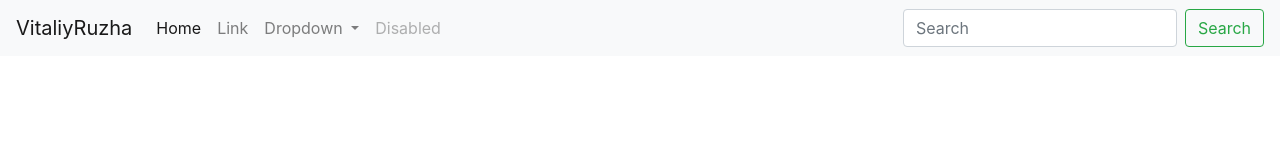
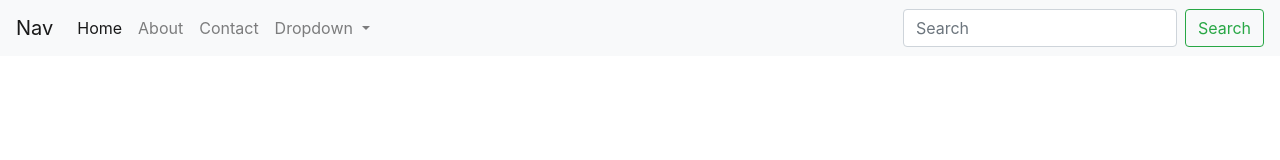
Before and after one commit to VitaliyRuzha/vitaliyruzha.github.io, a plain HTML site: page index.html in a window 1280 px wide. Drawn offline with nearby package versions, Linux system fonts and the light colour scheme.

Commit message:
Update index.html

```diff
--- a/index.html
+++ b/index.html
@@ -1,3 +1,4 @@
+
 
 <!DOCTYPE html>
 <html>
@@ -10,7 +11,7 @@
 </head>
 <body>
 <nav class="navbar navbar-expand-lg navbar-light bg-light">
-<a class="navbar-brand" href="#">VitaliyRuzha</a>
+<a class="navbar-brand" href="#">Nav</a>
 <button class="navbar-toggler" type="button" data-toggle="collapse" data-target="#navbarSupportedContent" aria-controls="navbarSupportedContent" aria-expanded="false" aria-label="Toggle navigation">
 <span class="navbar-toggler-icon"></span>
 </button>
@@ -20,8 +21,11 @@
 <a class="nav-link" href="#">Home <span class="sr-only">(current)</span></a>
 </li>
 <li class="nav-item">
-<a class="nav-link" href="#">Link</a>
+<a class="nav-link" href="#"> About </a>
 </li>
+<li class="nav-item">
+    <a class="nav-link" href="#"> Contact </a>
+    </li>
 <li class="nav-item dropdown">
 <a class="nav-link dropdown-toggle" href="#" id="navbarDropdown" role="button" data-toggle="dropdown" aria-haspopup="true" aria-expanded="false">
 Dropdown
@@ -34,7 +38,6 @@ Dropdown
 </div>
 </li>
 <li class="nav-item">
-<a class="nav-link disabled" href="#">Disabled</a>
 </li>
 </ul>
 <form class="form-inline my-2 my-lg-0">
```
